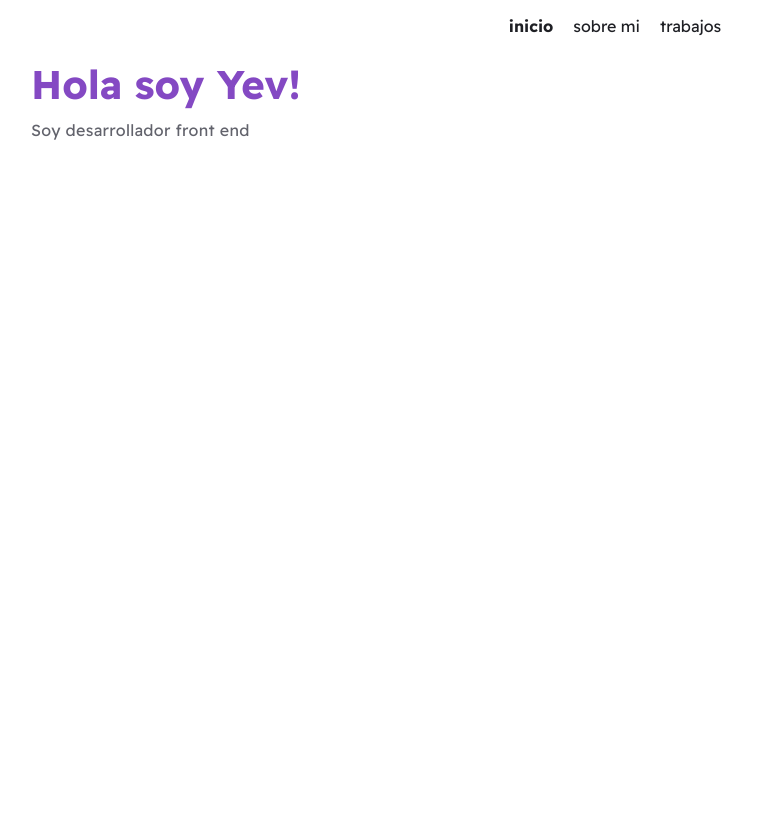
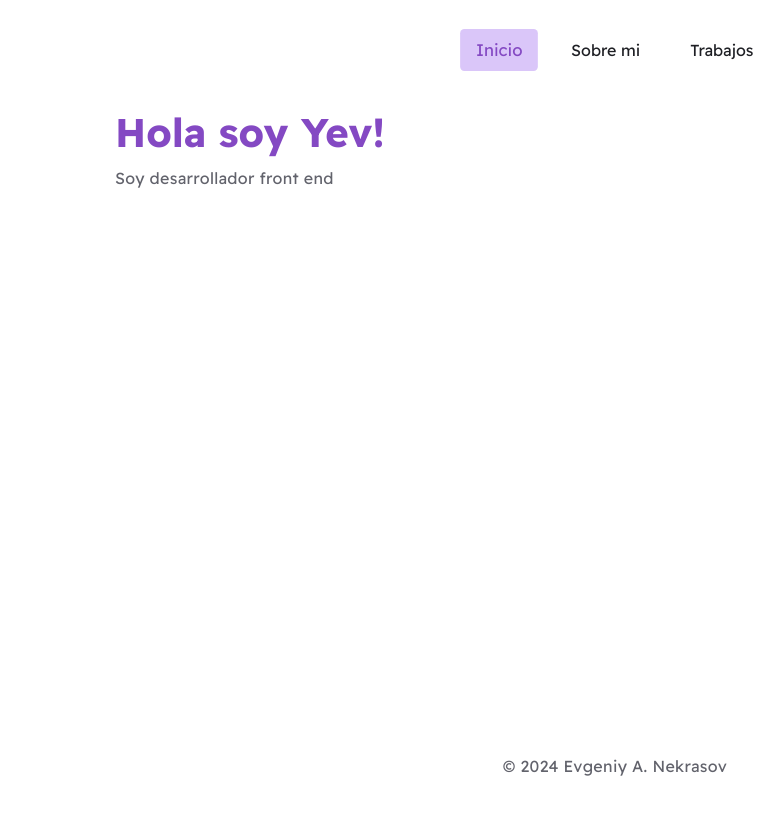
Before and after one commit to EvegeniyNekrasov/yev_personal_page, a SvelteKit app: page / in a window 1280 px wide. Shown: the top 814 px of the page, without its empty margins (25-809 px from the left). Built offline with nearby package versions, Linux system fonts and the light colour scheme.

Commit message:
feat: making navbar

```diff
--- a/src/app.css
+++ b/src/app.css
@@ -7,8 +7,9 @@
 	font-family: var(--main-font);
 }
 
-
-:root, .light, .light-theme {
+:root,
+.light,
+.light-theme {
 	--main-font: 'Readex Pro', sans-serif;
 	--bg-color: #fff;
 
@@ -69,14 +70,14 @@
 	--gray-a11: #0002119d;
 	--gray-a12: #000107e1;
 
-    --gray-contrast: #FFFFFF;
+	--gray-contrast: #ffffff;
 	--gray-surface: #ffffffcc;
 	--gray-indicator: #8b8d98;
 	--gray-track: #8b8d98;
 }
 
-
-.dark, .dark-theme {
+.dark,
+.dark-theme {
 	--main-font: 'Readex Pro', sans-serif;
 	--bg-color: #120f1a;
 
@@ -167,7 +168,7 @@ p {
 }
 
 input {
-	padding: .2rem;
+	padding: 0.2rem;
 	border-radius: 4px;
 	border: 1px solid var(--gray-8);
 	background-color: transparent;
@@ -177,21 +178,3 @@ input {
 input:focus {
 	outline: 2px solid var(--violet-10);
 }
-
-
-.wrapper {
-    max-width: 1200px;
-    margin: 0 auto;
-    padding: 0 1rem;
-    background-color: var(--bg-color);
-    height: 100vh;
-}
-
-nav {
-    display: flex;
-    width: 100%;
-    justify-content: center;
-    align-items: center;
-    gap: 1rem;
-    padding: 1rem 2rem;
-}
--- a/src/error.html
+++ b/src/error.html
@@ -1,8 +1,8 @@
-<!DOCTYPE html>
+<!doctype html>
 <html lang="en">
 	<head>
-    <meta charset="UTF-8">
-    <meta name="viewport" content="width=device-width, initial-scale=1.0">
+		<meta charset="UTF-8" />
+		<meta name="viewport" content="width=device-width, initial-scale=1.0" />
 		<title>Document</title>
 	</head>
 	<body>
--- a/src/lib/components/Button.svelte
+++ b/src/lib/components/Button.svelte
@@ -1,7 +1,7 @@
 <script>
-    function handleClick() {
-        alert('button clicked');
-    }
+	function handleClick() {
+		alert('button clicked');
+	}
 </script>
 
 <button on:click={handleClick}>click me</button>
--- a/src/routes/+layout.svelte
+++ b/src/routes/+layout.svelte
@@ -1,57 +1,100 @@
 <script>
-    import "../app.css";
+	import { flip } from 'svelte/animate';
+	import { quintOut } from 'svelte/easing';
 
-    let activeLink = "inicio";
+	import '../app.css';
+
+	let links = [
+		{ name: 'Inicio', path: '/' },
+		{ name: 'Sobre mi', path: '/about' },
+		{ name: 'Trabajos', path: '/works' }
+	];
+
+	let activeLink = 'Inicio';
+
+	let date = new Date();
+	let year = date.getFullYear();
 
 	function setActive(link) {
 		activeLink = link;
 	}
 </script>
 
-
 <div class="wrapper">
+	<header>
 		<nav>
 			<ul>
-            <li>
+				{#each links as link (link.name)}
+					<li animate:flip={{ delay: 1000, duration: 1000, easing: quintOut }}>
 						<a
-                    class:active={activeLink === "inicio"}
-                    href="/"
+							class:active={activeLink === link.name}
+							href={link.path}
 							on:click={(e) => {
-                        setActive("inicio");
+								setActive(link.name);
 							}}
 						>
-                    inicio
+							{link.name}
 						</a>
 					</li>
-            <li>
-                <a
-                    class:active={activeLink === "about"}
-                    href="/about"
-                    on:click={(e) => {
-                        setActive("about");
-                    }}
-                >
-                    sobre mi
-                </a>
-            </li>
-            <li>
-                <a
-                    class:active={activeLink === "works"}
-                    href="/works"
-                    on:click={(e) => {
-                        setActive("works");
-                    }}
-                >
-                    trabajos
-                </a>
-            </li>
+				{/each}
 			</ul>
 		</nav>
-
+	</header>
+	<main>
 		<slot></slot>
+	</main>
+	<footer>
+		<p>© {year} Evgeniy A. Nekrasov</p>
+	</footer>
 </div>
 
 <style>
+	.wrapper {
+		display: grid;
+		grid-template-rows: auto 1fr auto;
+		grid-template-areas:
+			'header'
+			'main'
+			'footer';
+		height: 100vh;
+		max-width: 1000px;
+		margin: 0 auto;
+	}
+
+	header {
+		grid-area: header;
+		position: fixed;
+		display: flex;
+		justify-content: center;
+		align-items: center;
+		top: 0;
+		right: 0;
+		left: 0;
+		padding: 10px 0;
+	}
+
+	header nav {
+		max-width: 1000px;
+		position: relative;
+		display: flex;
+		justify-content: center;
+		align-items: center;
+		margin: 20px auto 0;
+	}
+
+	main {
+		grid-area: main;
+		margin-top: 100px;
+		width: 100%;
+		height: 100%;
+	}
+
+	footer {
+		grid-area: footer;
+		text-align: center;
+		padding: 20px;
+	}
+
 	ul {
 		display: flex;
 		justify-content: center;
@@ -60,21 +103,39 @@
 		list-style: none;
 	}
 
-    .logo {
-        font-weight: bold;
-        color: var(--violet-10);
-    }
-
 	a {
 		text-decoration: none;
+		padding: 10px 15px;
+		display: inline-block;
 		color: var(--gray-12);
+		transition:
+			color 0.3s,
+			background-color 0.3s,
+			transform 0.3s;
+		animation: slideIn 0.5s ease-out;
 	}
 
 	a:hover {
 		color: var(--violet-10);
+		background-color: var(--violet-3);
 	}
 
-    .active {
-        font-weight: bold;
+	a.active {
+		animation: slideIn 0.5s ease-out;
+		background-color: var(--violet-6);
+		border-radius: 4px;
+		color: var(--violet-10);
+		transform: scale(1.05);
+	}
+
+	@keyframes slideIn {
+		from {
+			opacity: 0;
+			transform: translateX(-10px);
+		}
+		to {
+			opacity: 1;
+			transform: translateX(0);
+		}
 	}
 </style>
```
Also changed, not shown: src/routes/+page.svelte (+3 -4 lines), src/routes/about/+page.svelte (line endings or trailing spaces), src/routes/works/+page.svelte (line endings or trailing spaces). Lines whose indentation alone changed are shown as unchanged.
